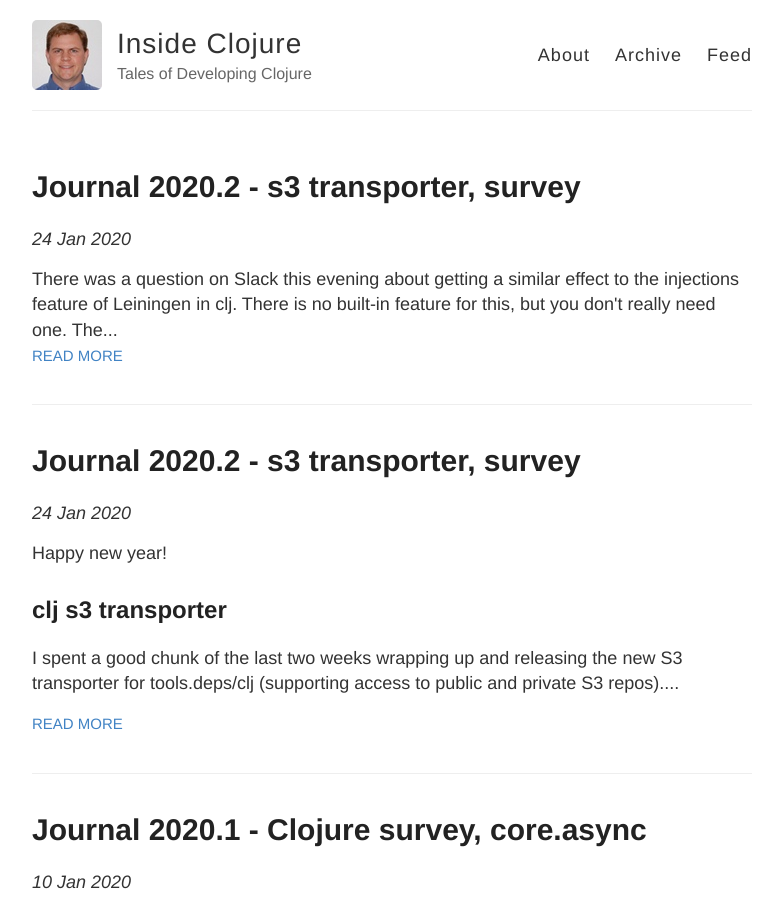
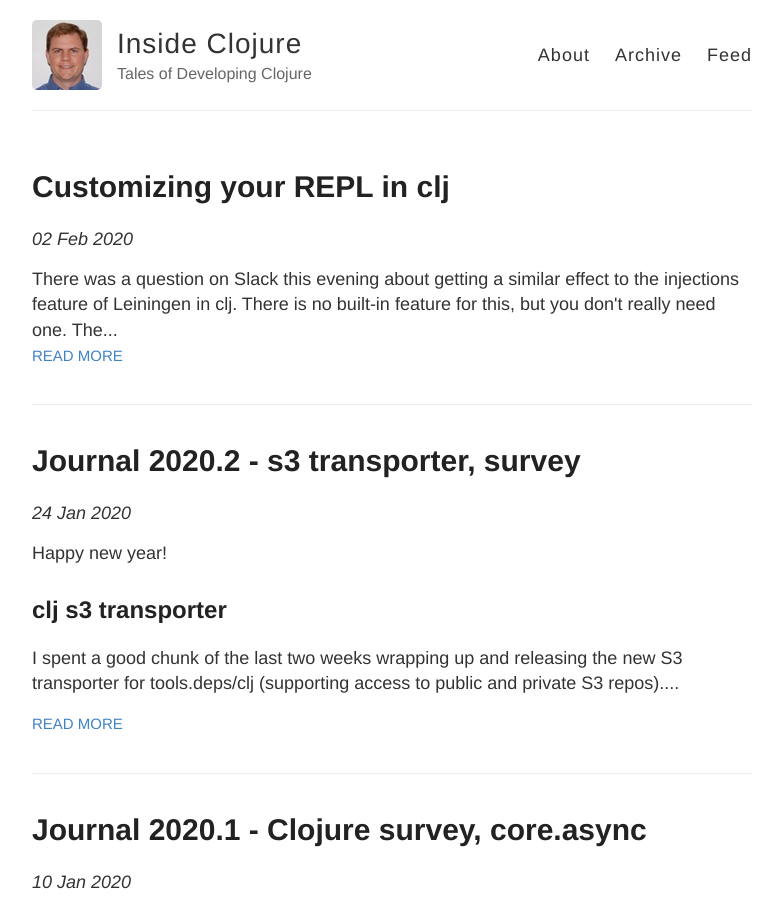
Before and after one commit to insideclojure/insideclojure.github.io, a Jekyll site: the page built from index.html, in a window 1280 px wide and 900 px high. Shown: the whole window, without its empty margins (248-1029 px from the left). Built offline with Jekyll 4.4.1, drawn with Linux system fonts in a browser that asks for light colours.

Commit message:
fix title/meta

```diff
--- a/_posts/2020-02-11-custom-repl.md
+++ b/_posts/2020-02-11-custom-repl.md
@@ -1,7 +1,7 @@
 ---
 layout: post
-date: 2020-01-24
-title: Journal 2020.2 - s3 transporter, survey
+date: 2020-02-02
+title: Customizing your REPL in clj
 ---
 
 There was a question on Slack this evening about getting a similar effect to the injections feature of Leiningen in clj. There is no built-in feature for this, but you don't really need one. The provided [clojure.main/repl](https://clojure.github.io/clojure/clojure.main-api.html#clojure.main/repl) function is highly customizable. For example, it provides an `:eval` hook, which defaults to just the `eval` function.
```
